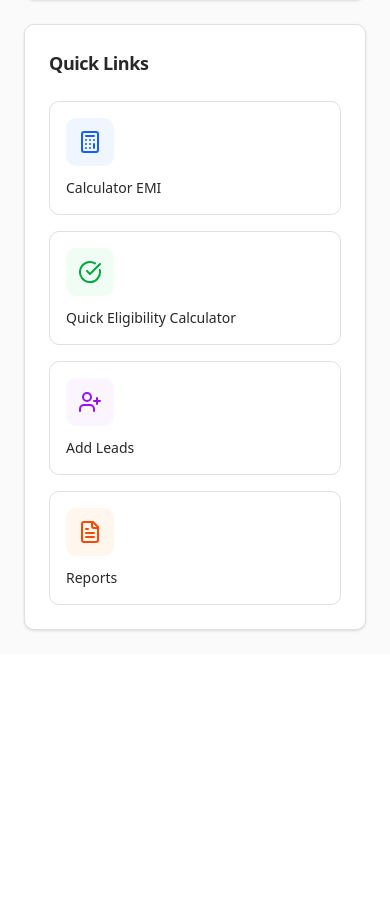
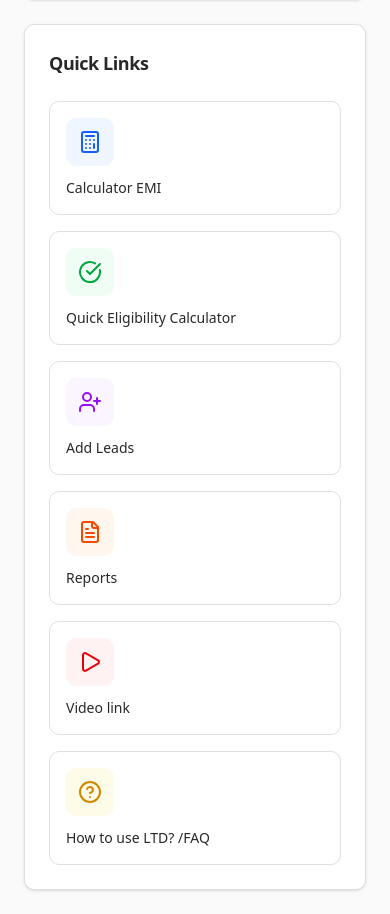
Before and after one commit to Anup-Borde/builder-vortex-garden, a Next.js app: page /dashboard in a window 390 px wide. Shown: the part 1631-2545 px from the top of the page. Before the commit the page ends 2285 px from the top, so only its background shows below. Built offline with nearby package versions, Linux system fonts and the light colour scheme.

Commit message:
Add Video link and How to use LTD? /FAQ quick links to Dashboard; adjust grid layout for better responsiveness

```diff
--- a/src/app/dashboard/page.js
+++ b/src/app/dashboard/page.js
@@ -23,6 +23,8 @@ import {
   Calculator,
   UserPlus,
   FileText,
+  Play,
+  HelpCircle,
 } from "lucide-react";
 
 export default function Dashboard() {
@@ -91,6 +93,16 @@ export default function Dashboard() {
       title: "Reports",
       icon: FileText,
       color: "bg-orange-50 text-orange-600",
+    },
+    {
+      title: "Video link",
+      icon: Play,
+      color: "bg-red-50 text-red-600",
+    },
+    {
+      title: "How to use LTD? /FAQ",
+      icon: HelpCircle,
+      color: "bg-yellow-50 text-yellow-600",
     },
   ];
 
@@ -214,7 +226,7 @@ export default function Dashboard() {
               </CardTitle>
             </CardHeader>
             <CardContent>
-              <div className="grid grid-cols-1 md:grid-cols-2 lg:grid-cols-4 gap-4">
+              <div className="grid grid-cols-1 md:grid-cols-2 lg:grid-cols-3 gap-4">
                 {quickLinks.map((link, index) => (
                   <button
                     key={index}
```
